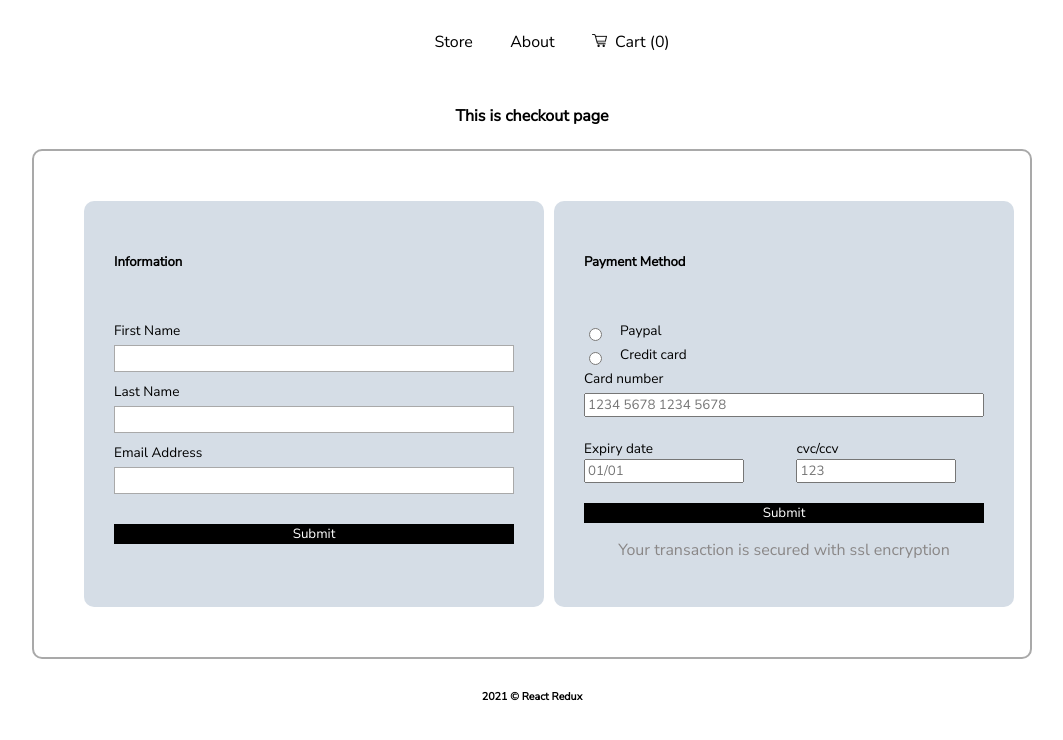
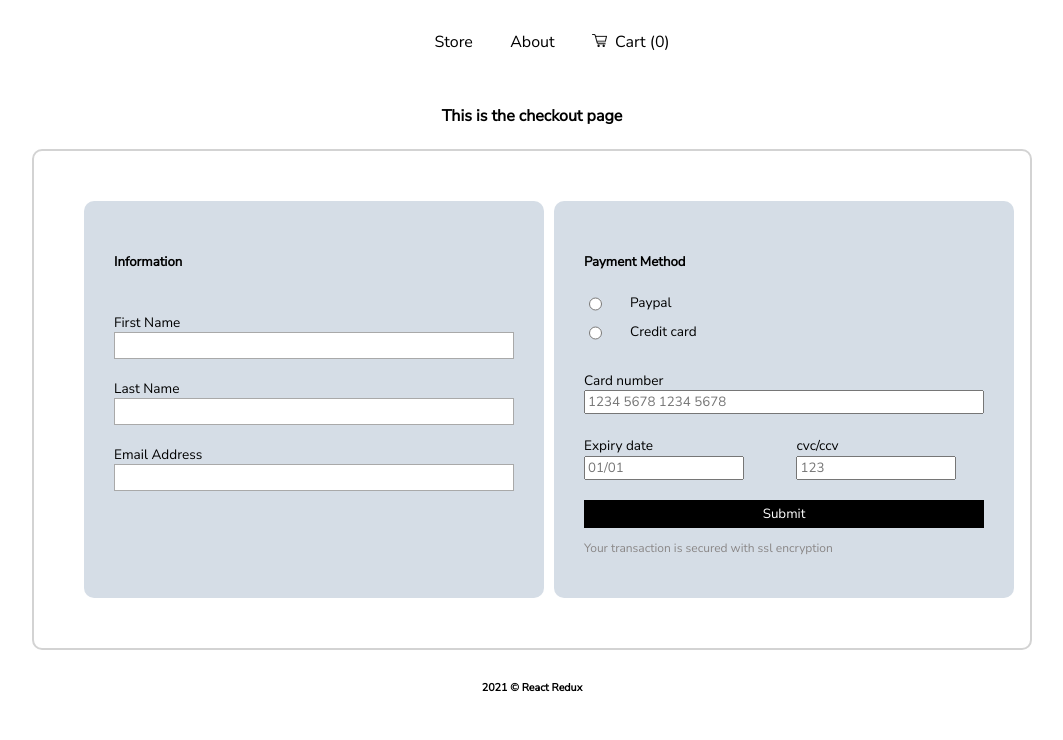
Before and after one commit to vezinaca/redux-shopping-cart, a React (Create React App) app: page /checkout in a window 1280 px wide. Shown: the top 740 px of the page, without its empty margins (108-1171 px from the left). Built offline with nearby package versions, Linux system fonts and the light colour scheme.

Commit message:
styled checkout page without bootstrap

```diff
--- a/src/components/CartItem.css
+++ b/src/components/CartItem.css
@@ -1,18 +1,31 @@
 .cartItem {
     display: grid;
     grid-template-columns: repeat(4, 1fr);
+    margin-bottom: 40px;
     }
 
-.productInfo {
-    text-align: left;
-
+.cartItem--image {
+    /* align-self: center;    vertical centering */
+    /* justify-self: center; */
+    width: 50px;
 }
 
-.twoButtons {
-    margin-left : auto;
+.product--info {
+    text-align: left;
 }
 
+.product--info h3 {
+    text-align: left;
+    margin: 0;
+}
 
+.product--info p{
+    margin: 0;
+}
+
+/* .twoButtons {
+    margin-left : auto;
+} */
 
 .btn-add {
   background-color: black;
--- a/src/components/CartItem.js
+++ b/src/components/CartItem.js
@@ -38,16 +38,16 @@ const CartItem = ({product}) => {
     return (
         <>
             <div className="cartItem">
-                <img src={product.photo} width="45px" alt="problem" />
-                <div className="productInfo">
-                    <h5>{product.name}</h5>
+                <img className="cartItem--image" src={product.photo} alt="problem" />
+                <div className="product--info">
+                    <h3>{product.name}</h3>
                     <p>Price: ${product.price}</p>
                 </div>
                 <div className="quantity">
                     <p>Qty: {product.quantity}</p>
                 </div>
                 <div className="twoButtons">
-                    <button onClick={add} className="btn-add"><PlusCircleIcon width={"20px"}/></button>
+                    <button onClick={add} className="btn-add"><PlusCircleIcon width={"20px"} /></button>
                     <button onClick={remove}className="btn-remove">{ isMoreThanOne ? <MinusCircleIcon width={"20px"} /> : <TrashIcon width={"20px"} />} </button>
                 </div>
             </div>
--- a/src/components/CheckoutComponent.css
+++ b/src/components/CheckoutComponent.css
@@ -1,6 +1,6 @@
 .checkoutContent {
 
-    border: 2px solid rgb(172, 169, 169);
+    border: 2px solid rgb(218, 214, 214);
     padding: 30px;
     text-align: left;
     min-width: 250px;
--- a/src/pages/Cart.css
+++ b/src/pages/Cart.css
@@ -7,7 +7,7 @@
 }
 
 .cartContent {
-    grid-column: 1 / 9;
+    grid-column: 1 / 10;
 }
 
 .checkout {
--- a/src/pages/Checkout.css
+++ b/src/pages/Checkout.css
@@ -2,7 +2,7 @@
 {
     display: grid;
     grid-template-columns: repeat(2, 1fr);
-    border: 2px solid darkgrey;
+    border: 2px solid lightgray;
     /* background-color: rgb(247, 243, 243); */
     padding: 50px;
     border-radius: 10px;
@@ -11,8 +11,7 @@
 
 .title {
     text-align: left;
-    padding-bottom: 25px;
-    margin-bottom: 25px;
+
 }
 
 label {
@@ -20,12 +19,15 @@ label {
     /* display: flex; */
     text-align: left;
     /* margin-top: 10px; */
-    margin-bottom: 5px;
+    /* margin-bottom: 5px; */
+    margin-top: 20px;
 
   }
 
 .radio {
     display: flex;
+    margin: 0;
+    margin-bottom: 10px;
 
 }
 
@@ -38,7 +40,8 @@ label {
 }
 
 .radio label {
-    margin-left: 15px;
+    margin-left: 25px;
+    margin-top: 0px;
 }
 
 form {
@@ -51,6 +54,7 @@ form {
     border: none;
     background-color: black;
     color: white;
+    padding: 5px;
 }
 
 .info-box {
@@ -63,6 +67,11 @@ form {
     background-color: darkgrey;
 }
 
+.label-input {
+    text-align: left;
+    display: inline-block;
+}
+
 input[type="email"],
 input[type="text"],
 input[type="number"] {
@@ -70,7 +79,7 @@ input[type="number"] {
   font-size: 1rem;
   background-color: white;
   border: 1px solid darkgrey;
-  margin-bottom: 10px;
+  /* margin-bottom: 10px; */
 }
 
 .credit-info {
@@ -84,15 +93,10 @@ input[type="number"] {
 }
 
 .error {
-    font-size: 0.85rem;
+    font-size: 0.75rem;
     text-align: left;
-    margin-top: 15rem;
-
-}
-
-.error  {
     color: red;
-    font-size: 0.75rem;
+    margin: 0;
 }
 
 .credit-info-error {
@@ -105,3 +109,8 @@ input[type="number"] {
 .ccv{
     margin-left: 12px;
 }
+
+.ssl-message {
+    font-size: 0.75rem;
+    text-align: left;
+}
--- a/src/pages/Checkout.js
+++ b/src/pages/Checkout.js
@@ -1,5 +1,5 @@
 import React from "react";
-import { useFormik } from 'formik';
+import { useFormik, Form, Field } from 'formik';
 import "./Checkout.css";
 import { useSelector } from "react-redux";
 import { selectCartInfo } from "../features/cart/cartSlice";
@@ -22,7 +22,8 @@ const Checkout = () => {
             email: Yup.string().email('Invalid email address').required('Valid email address required'),
             cardNumber: Yup.string()
              .max(16, 'Must be 16 numbers')
-             .matches( /^(?:4[0-9]{12}(?:[0-9]{3})?|[25][1-7][0-9]{14}|6(?:011|5[0-9][0-9])[0-9]{12}|3[47][0-9]{13}|3(?:0[0-5]|[68][0-9])[0-9]{11}|(?:2131|1800|35\d{3})\d{11})$/, 'Must be 16 characters' )
+            //  .matches( /^(?:4[0-9]{12}(?:[0-9]{3})?|[25][1-7][0-9]{14}|6(?:011|5[0-9][0-9])[0-9]{12}|3[47][0-9]{13}|3(?:0[0-5]|[68][0-9])[0-9]{11}|(?:2131|1800|35\d{3})\d{11})$/, 'Must be 16 characters' )
+            .matches( /([0-9]{16})/, '15 numbers')
             .required('Must be 16 numbers'),
             expiryDate: Yup.string()
             //   .max(4, 'Must be 4 characters or less')
@@ -31,11 +32,14 @@ const Checkout = () => {
             .max(5, 'Carl MM/YY')
             .matches( /([0-9]{2})\/([0-9]{2})/,
             'MM/YY')
-            .required('ccv required'),
+            .required('MM/YY required'),
             ccv: Yup.string()
             .max(3, 'Must be 3 numbers')
-            .matches (/^[0-9]{3, 4}$/, 'not valid ccv')
+            .matches (/([0-9]{3})/, '3 numbers required')
             .required('3 numbers required'),
+
+            paymentType: Yup.string().required("A radio option is required"),
+
           }),
         onSubmit: values => {
             alert(JSON.stringify(values, null, 2));
@@ -44,24 +48,16 @@ const Checkout = () => {
 
     });
 
-//     export const expirationDate = Yup.string()
-//   .typeError('Not a valid expiration date. Example: MM/YY')
-//   .max(5, 'Not a valid expiration date. Example: MM/YY')
-//   .matches(
-//     /([0-9]{2})\/([0-9]{2})/,
-//     'Not a valid expiration date. Example: MM/YY'
-//   )
-//   .required('Expiration date is required')
-
     const cartInfo = useSelector(selectCartInfo);
 
     return (
         <>
-            <h4>This is checkout page</h4>
+            <h4>This is the checkout page</h4>
             <div className="checkout-page-container">
             <div className="summary info-box">
                     <h5 className="title">Information</h5>
                     <form onSubmit={formik.handleSubmit}>
+                        {/* <div className="label-input"> */}
                             <label htmlFor="firstName">First Name</label>
                             <input
                                 id="firstName"
@@ -71,6 +67,7 @@ const Checkout = () => {
                                 onBlur={formik.handleBlur}
                                 value={formik.values.firstName}
                             />
+                        {/* </div> */}
                         {formik.touched.firstName && formik.errors.firstName ? (
                             <p className='error'>{formik.errors.firstName}</p>
                             ) : null}
@@ -98,12 +95,13 @@ const Checkout = () => {
                         {formik.touched.email && formik.errors.email ? (
                             <p className='error'>{formik.errors.email}</p>
                             ) : null}
-                        <button className="btn-submit" type="submit">Submit</button>
+                        {/* <button className="btn-submit" type="submit">Submit</button> */}
                     </form>
                 </div>
                 <div className="payment-method info-box">
                     <h5 className="title">Payment Method</h5>
                     <form className="form" onSubmit={formik.handleSubmit}>
+                        <div className='paymentType'>
                             <div className='radio'>
                                 <input type='radio' className="paypal" name="paymentType" value="paypal"></input>
                                 <label for="paypal">Paypal</label>
@@ -111,6 +109,7 @@ const Checkout = () => {
                             <div className='radio'>
                                 <input type='radio' className="credit" name="paymentType" value="credit"></input>
                                 <label for="paypal">Credit card</label>
+                            </div>
                         </div>
                         <label htmlFor="cardNumber">Card number</label>
                         <input
@@ -153,38 +152,32 @@ const Checkout = () => {
 
                         </div>
                         <div className='credit-info-error'>
-
+                            <div>
                                 {formik.touched.expiryDate && formik.errors.expiryDate ? (
                                     <p className='error'>{formik.errors.expiryDate}</p>
                                     ) : null}
-
+                            </div>
+                            <div>
 
                                 {formik.touched.ccv && formik.errors.ccv ? (
                                     <p className='error ccv'>{formik.errors.ccv}</p>
                                     ) : null}
+                            </div>
 
                         </div>
                         <button className="btn-submit" type="submit">Submit</button>
-                        <p>Your transaction is secured with ssl encryption</p>
+                        <p className="ssl-message">Your transaction is secured with ssl encryption</p>
 
                     </form>
-                </div>
-
                 </div>
 
 
 
 
-            {/* <div className="checkout-main">
-                <form className="form">
-                    <input type='radio' className="paypal" name="paymentType" value="paypal"></input>
-                    <label for="paypal">Paypal</label>
-                    <input type='radio' className="credit" name="paymentType" value="credit"></input>
-                    <label for="paypal">Credit card</label>
 
-                    <input text></input>
-                </form>
-            </div> */}
+            </div>
+
+
         </>
     )
 }
```
Lines whose indentation alone changed are shown as unchanged.
